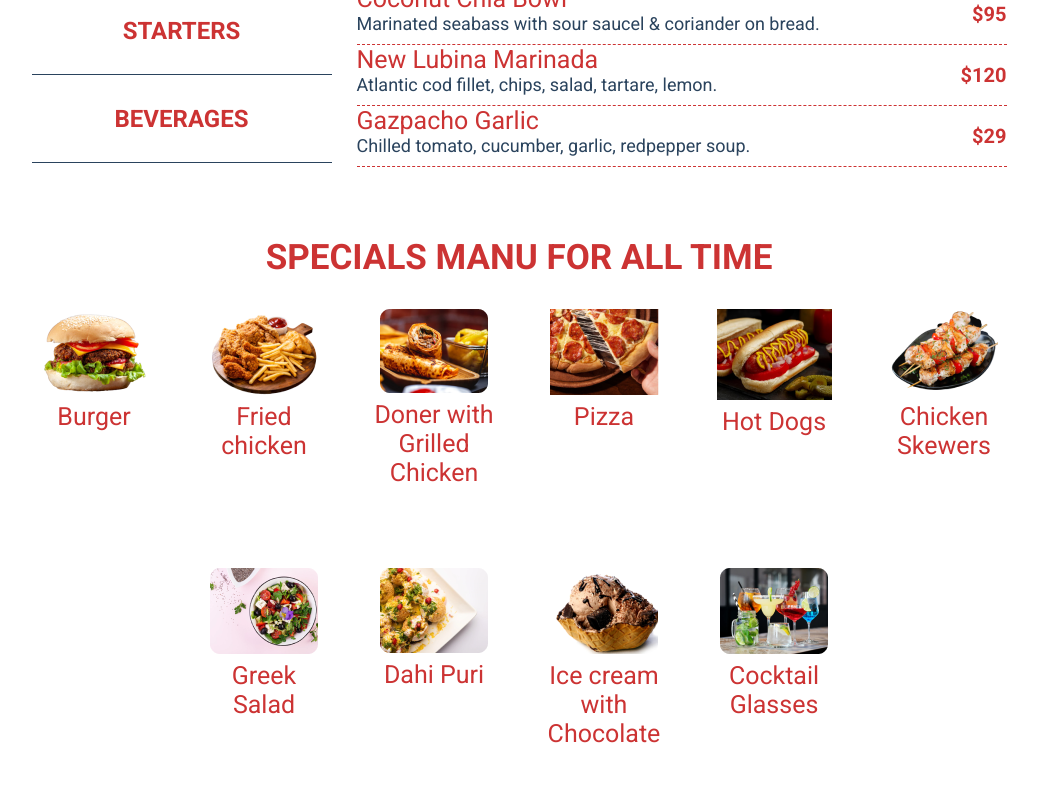
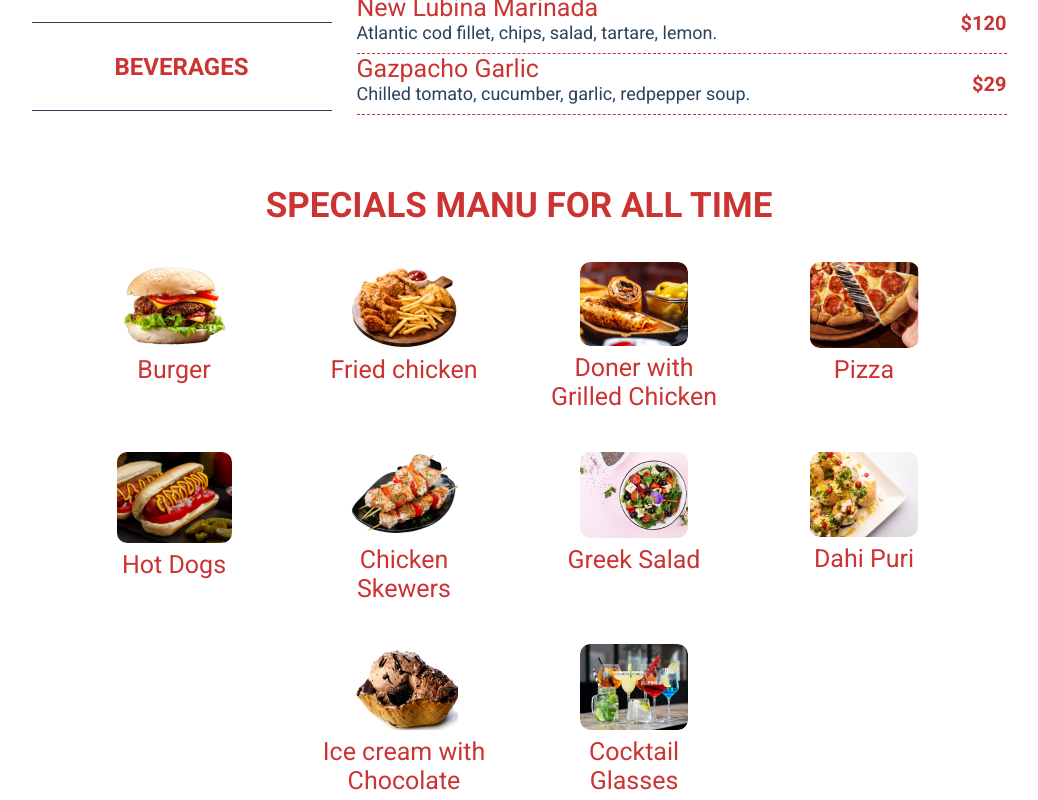
Before and after one commit to g1org11/crave_cart, a React (Vite) app: page / in a window 1280 px wide. Shown: the part 1436-2236 px from the top of the page, without its empty margins (121-1159 px from the left). Before the commit the page ends 2184 px from the top, so only its background shows below. Built offline with nearby package versions, Linux system fonts and the light colour scheme.

Commit message:
add hover on special menu component

```diff
--- a/src/components/mian-page-components/SpecialManu.tsx
+++ b/src/components/mian-page-components/SpecialManu.tsx
@@ -1,4 +1,4 @@
-import React from "react";
+// import React from "react";
 import styled from "styled-components";
 import { defaultTheme } from "../../defaultTheme";
 import SpecialManucards from "./SpecialManuCards";
@@ -63,11 +63,11 @@ const CardsWrapper = styled.div`
   align-items: top;
   flex-wrap: wrap;
   text-align: center;
-  gap: 120px;
+  column-gap: 120px;
   @media (max-width: 1300px) {
-    gap: 80px;
+    column-gap: 80px;
   }
   @media (max-width: 1300px) {
-    gap: 50px;
+    column-gap: 50px;
   }
 `;
--- a/src/components/mian-page-components/SpecialManuCards.tsx
+++ b/src/components/mian-page-components/SpecialManuCards.tsx
@@ -11,10 +11,10 @@ interface SpecialManuCardsProps {
 const SpecialManucards: React.FC<SpecialManuCardsProps> = ({ img, text }) => {
   return (
     <CardsContainer>
-      <div>
+      <CardsContent>
         <img src={img} alt="img" />
         <p>{text}</p>
-      </div>
+      </CardsContent>
     </CardsContainer>
   );
 };
@@ -23,13 +23,26 @@ export default SpecialManucards;
 
 const CardsContainer = styled.div`
   margin-top: 31px;
+  padding: 5px;
+  &:hover {
+    background-color: ${defaultTheme.colors.red};
+    border-radius: 20px;
+    p {
+      color: ${defaultTheme.colors.floralwhite};
+    }
+  }
 
   p {
-    width: 120px;
+    width: 170px;
     font-size: 25px;
     font-style: normal;
     font-weight: 400;
     line-height: normal;
     color: ${defaultTheme.colors.red};
   }
+  img {
+    border-radius: 10px;
+  }
 `;
+
+const CardsContent = styled.div``;
```
